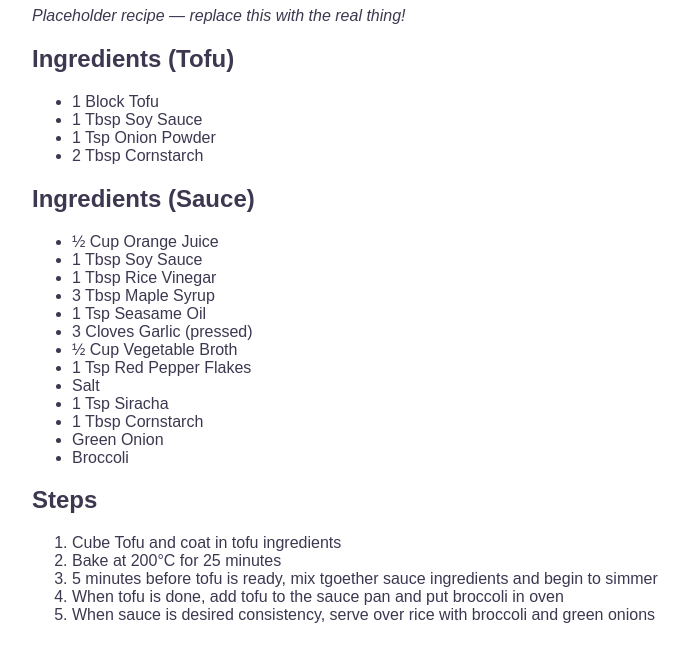
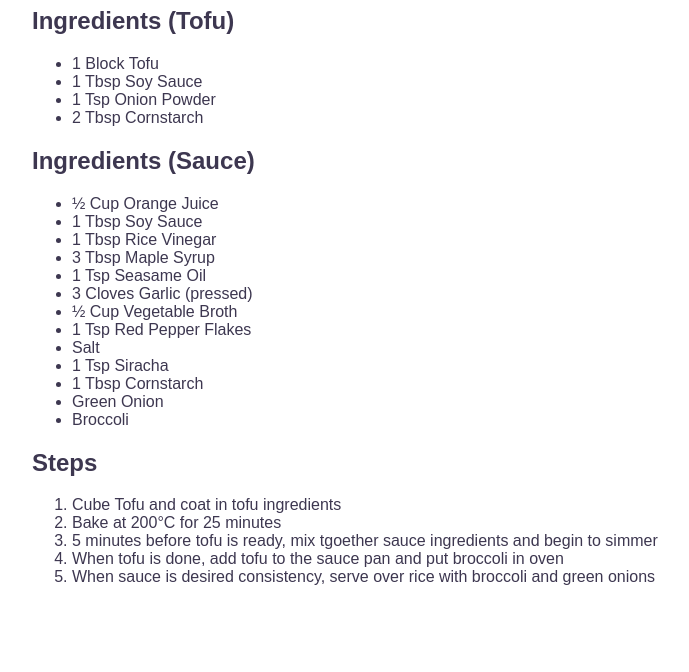
Before and after one commit to EmilyPerry0/WhatsForDinner, an Eleventy site: page src/recipes/orange-tofu.md in a window 1280 px wide. Shown: the part 139-811 px from the top of the page, without its empty margins (288-977 px from the left). Built offline with nearby package versions, Linux system fonts and the light colour scheme; Eleventy itself is replaced by a stand-in of ours; files that its build step writes are made by us from their sources.

Commit message:
removed the placeholder text

```diff
--- a/src/recipes/orange-tofu.md
+++ b/src/recipes/orange-tofu.md
@@ -2,8 +2,6 @@
 title: Orange Tofu
 layout: recipe-layout.njk
 ---
-
-_Placeholder recipe — replace this with the real thing!_
 
 ## Ingredients (Tofu)
 
```
